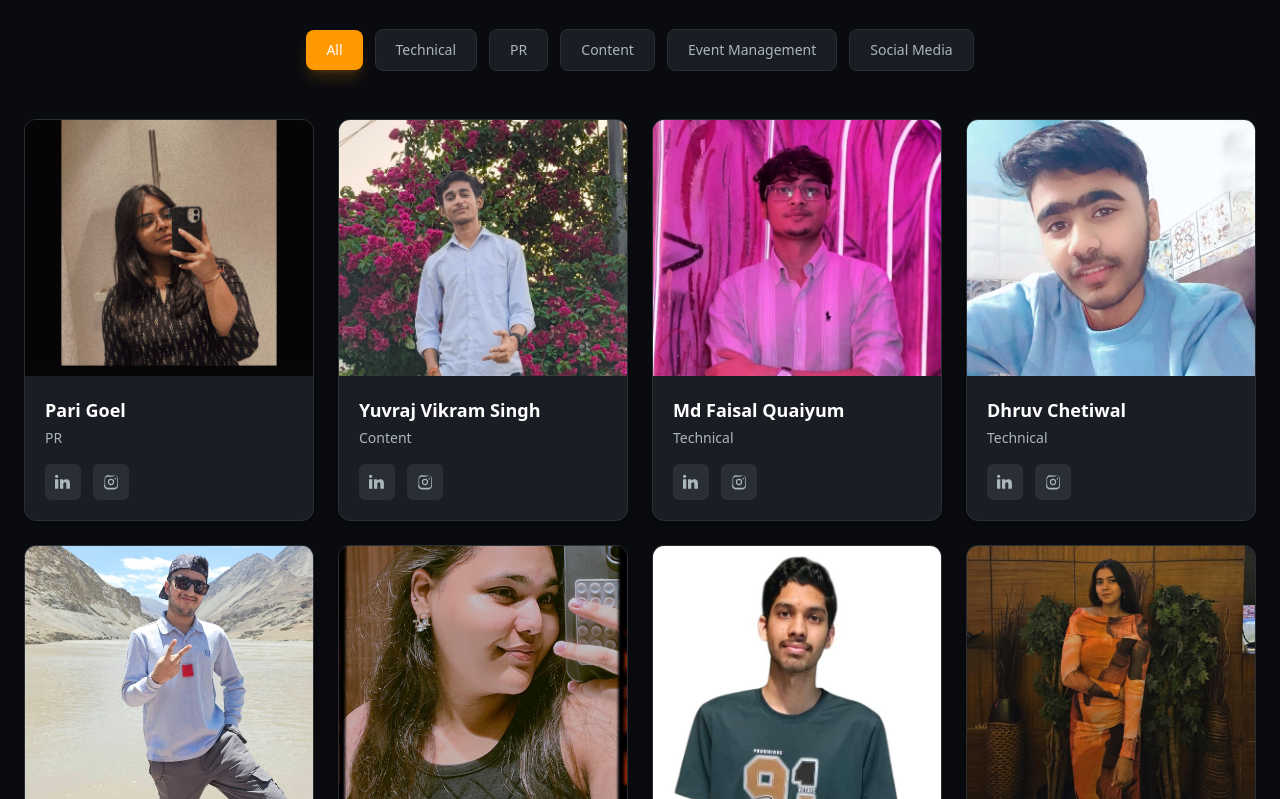
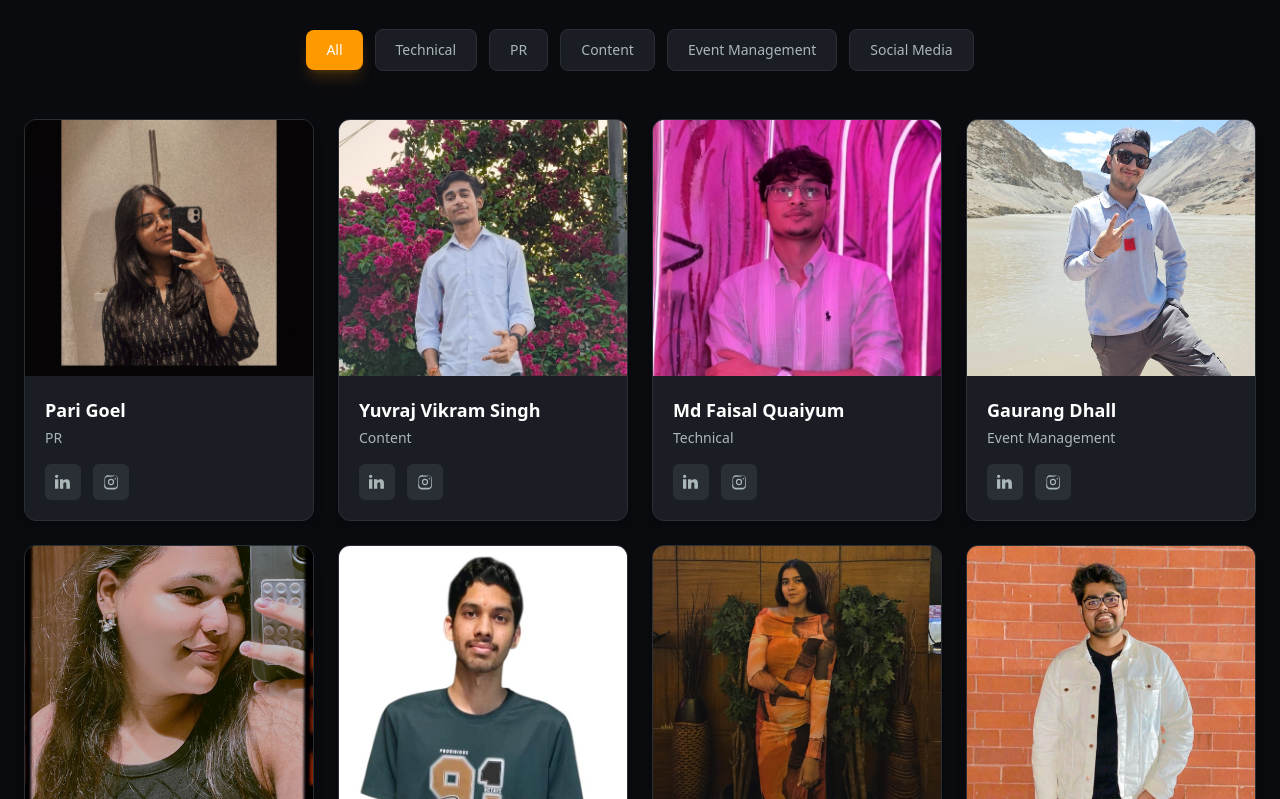
Before and after one commit to faisalquaiyum/aws-x-mait, a React (Vite) app: page /teams in a window 1280 px wide. Shown: the part 1741-2540 px from the top of the page. Built offline with nearby package versions, Linux system fonts and the light colour scheme; no server answers.

Commit message:
2 member drop & slideshow fast

```diff
--- a/src/index.css
+++ b/src/index.css
@@ -14,10 +14,29 @@
   }
 
   .animate-scroll-left {
-    animation: scroll-left 30s linear infinite;
+    animation: scroll-left 15s linear infinite;
   }
 
   .animate-scroll-left:hover {
     animation-play-state: paused;
   }
+
+  /* Responsive animation speeds */
+  @media (min-width: 640px) {
+    .animate-scroll-left {
+      animation: scroll-left 20s linear infinite;
+    }
+  }
+
+  @media (min-width: 768px) {
+    .animate-scroll-left {
+      animation: scroll-left 25s linear infinite;
+    }
+  }
+
+  @media (min-width: 1024px) {
+    .animate-scroll-left {
+      animation: scroll-left 30s linear infinite;
+    }
+  }
 }
--- a/src/pages/Teams.jsx
+++ b/src/pages/Teams.jsx
@@ -84,17 +84,17 @@ const sampleTeam = [
     },
     group: "Technical",
   },
-  {
-    id: 5,
-    name: "Dhruv Chetiwal",
-    role: "Technical",
-    img: "images/technical/Dhruv.jpg",
-    socials: {
-      linkedin: "https://www.linkedin.com/in/dhruv-chetiwal-197809371/",
-      instagram: "https://www.instagram.com/dhruv_chetiwal_/",
-    },
-    group: "Technical",
-  },
+  // {
+  //   id: 5,
+  //   name: "Dhruv Chetiwal",
+  //   role: "Technical",
+  //   img: "images/technical/Dhruv.jpg",
+  //   socials: {
+  //     linkedin: "https://www.linkedin.com/in/dhruv-chetiwal-197809371/",
+  //     instagram: "https://www.instagram.com/dhruv_chetiwal_/",
+  //   },
+  //   group: "Technical",
+  // },
   {
     id: 6,
     name: "Gaurang Dhall",
@@ -144,17 +144,17 @@ const sampleTeam = [
     },
     group: "Social Media",
   },
-  {
-    id: 10,
-    name: "Jatin Kumar",
-    role: "Technical",
-    img: "images/technical/jatinKumar.jpg",
-    socials: {
-      linkedin: "https://www.linkedin.com/in/jatin-kumar-a5655b30a",
-      instagram: "https://www.instagram.com/ijatinydv",
-    },
-    group: "Technical",
-  },
+  // {
+  //   id: 10,
+  //   name: "Jatin Kumar",
+  //   role: "Technical",
+  //   img: "images/technical/jatinKumar.jpg",
+  //   socials: {
+  //     linkedin: "https://www.linkedin.com/in/jatin-kumar-a5655b30a",
+  //     instagram: "https://www.instagram.com/ijatinydv",
+  //   },
+  //   group: "Technical",
+  // },
   {
     id: 11,
     name: "Shashwat Kumar",
```
